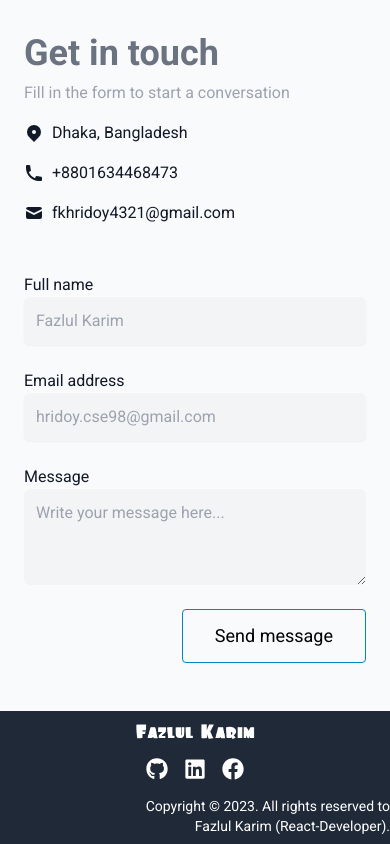
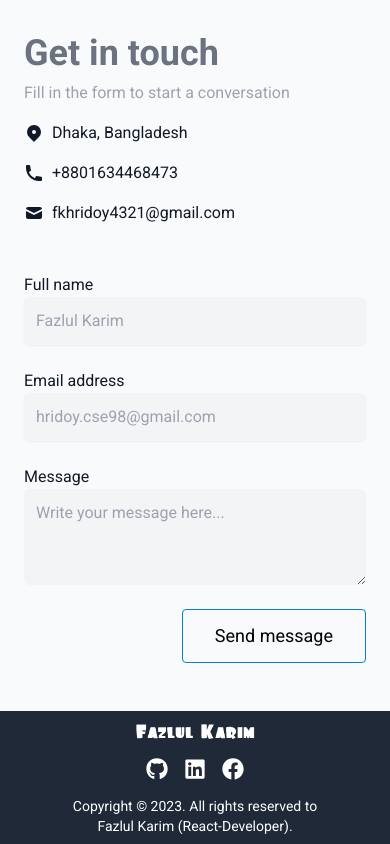
Before and after one commit to fazlulkarimhridoy/portfolio-fazlulkarimhridoy, a React (Vite) app: page / in a window 390 px wide. Shown: the part 6841-7685 px from the top of the page. Built offline with nearby package versions, Linux system fonts and the light colour scheme.

Commit message:
updated style

```diff
--- a/src/components/Footer.jsx
+++ b/src/components/Footer.jsx
@@ -20,7 +20,7 @@ const Footer = () => {
                     </div>
 
                 </div>
-                <p className="mt-4 text-end items-center text-sm text-white">
+                <p className="mt-4 text-center md:text-end items-center text-sm text-white">
                     Copyright &copy; 2023. All rights reserved to <span className="block sm:inline-block">Fazlul Karim (React-Developer).</span>
                 </p>
             </div>
```
